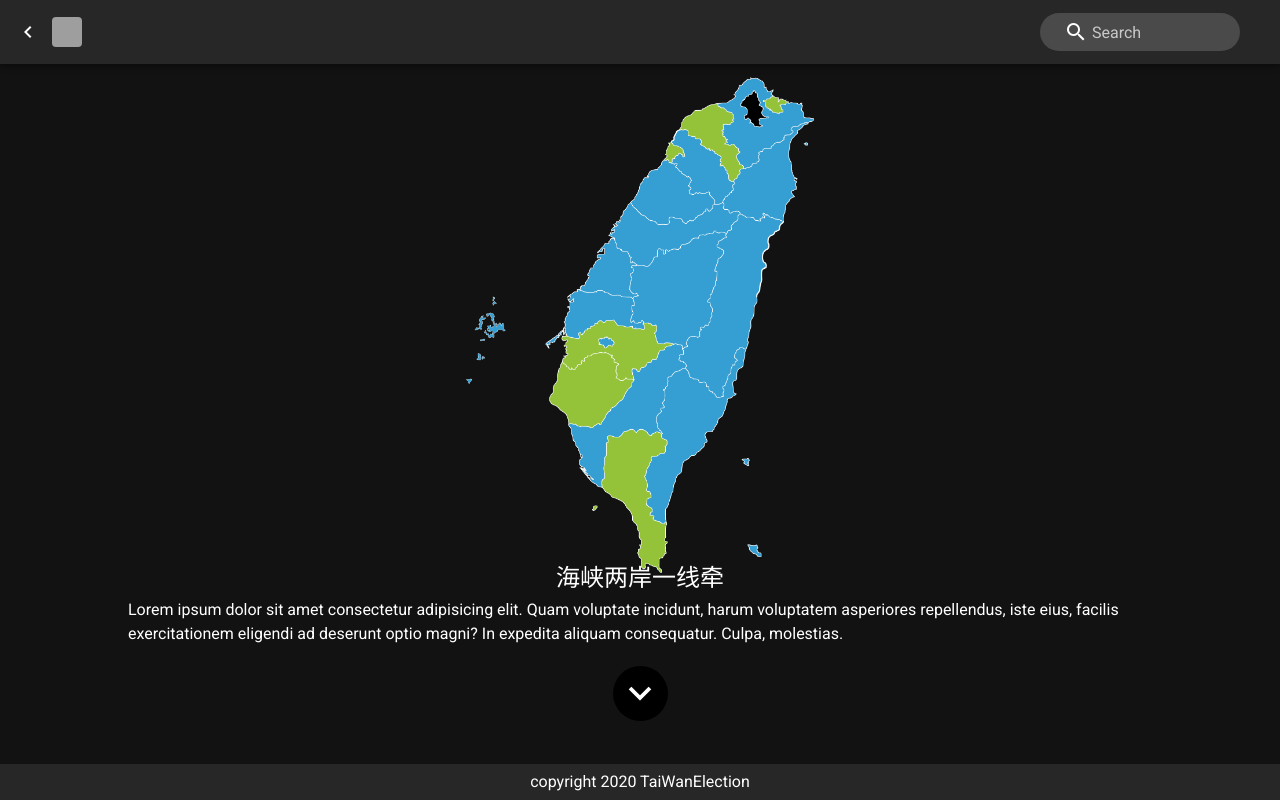
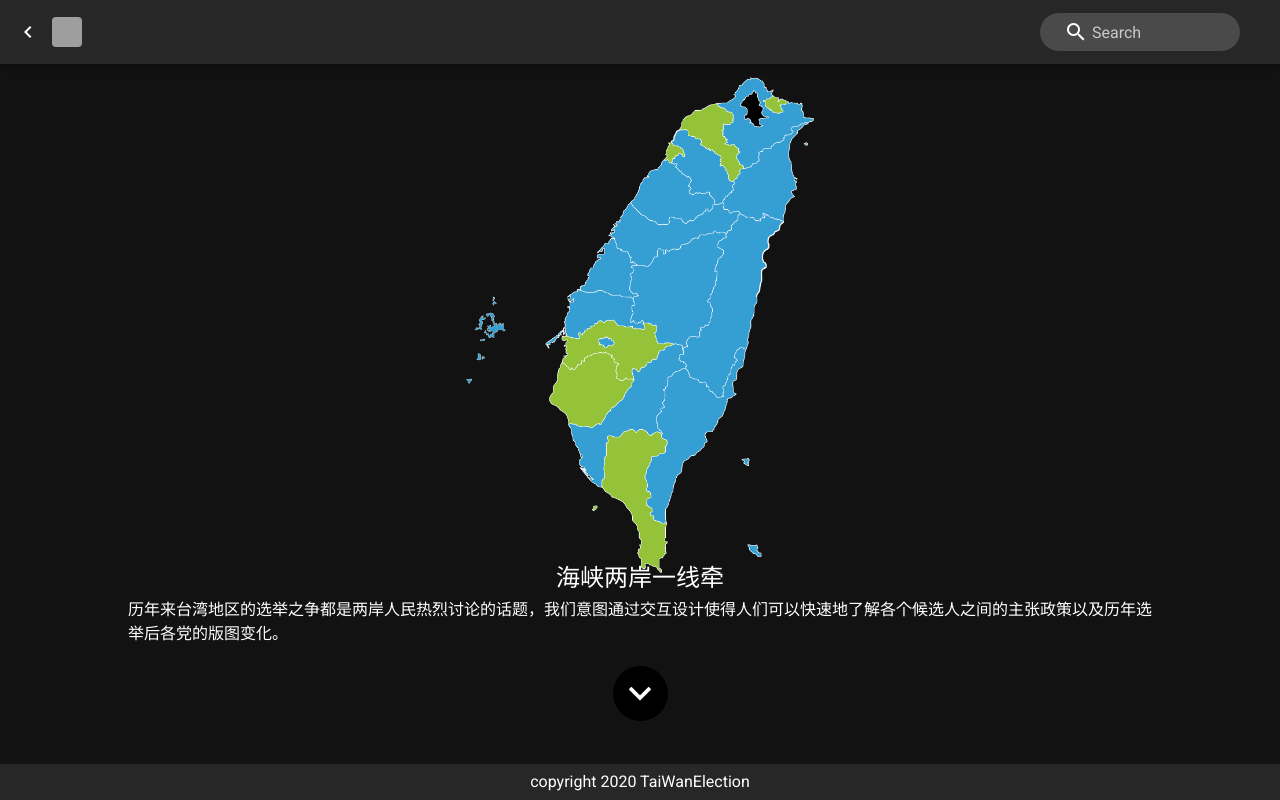
Before and after one commit to jameslahm/taiwan-election, a Vue app: page / in a window 1280 px wide. Built offline with nearby package versions, Linux system fonts and the light colour scheme; grey boxes are pictures that could not be loaded.

Commit message:
style: add Welcome Text

```diff
--- a/src/views/Welcome.vue
+++ b/src/views/Welcome.vue
@@ -12,10 +12,7 @@
 			<p class="headline">海峡两岸一线牵</p>
 		</v-row>
 		<p class="text-left mx-auto" style="width:80vw;">
-			Lorem ipsum dolor sit amet consectetur adipisicing elit. Quam
-			voluptate incidunt, harum voluptatem asperiores repellendus, iste
-			eius, facilis exercitationem eligendi ad deserunt optio magni? In
-			expedita aliquam consequatur. Culpa, molestias.
+			历年来台湾地区的选举之争都是两岸人民热烈讨论的话题，我们意图通过交互设计使得人们可以快速地了解各个候选人之间的主张政策以及历年选举后各党的版图变化。
 		</p>
 		<v-row class="justify-center mt-5">
 			<v-avatar
```
